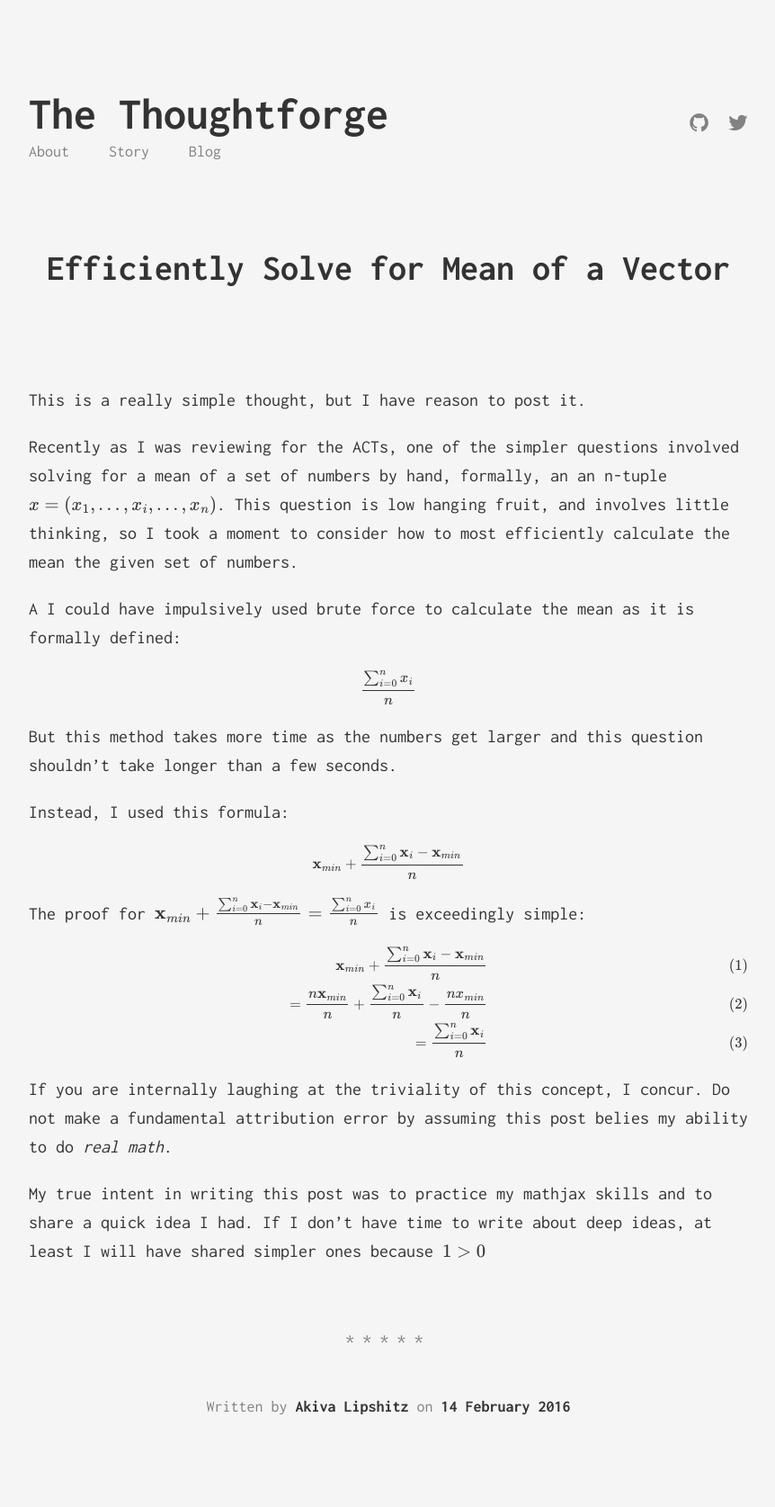
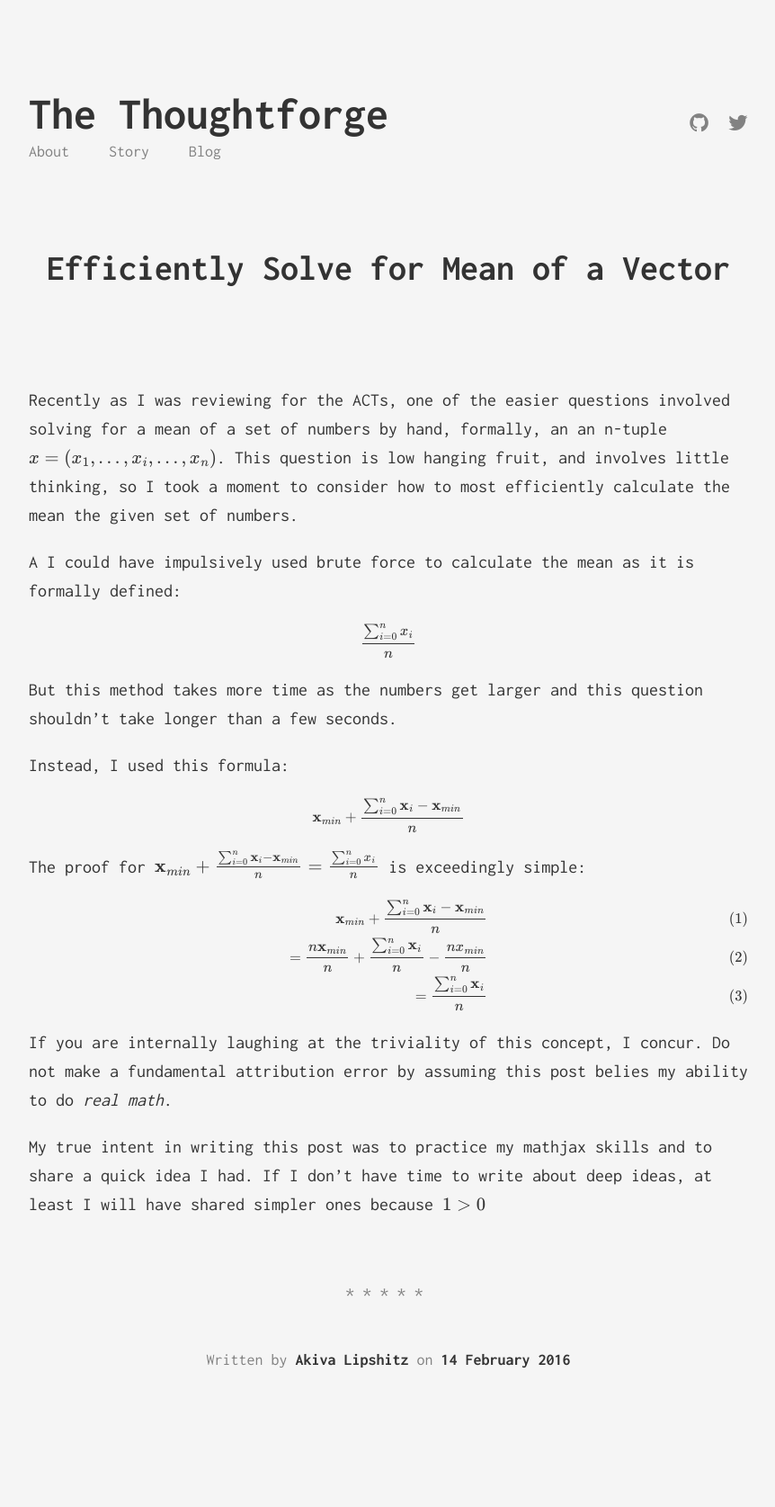
Before and after one commit to aclinnovator/aclinnovator.github.io, a Jekyll site: the page built from _posts/2016-02-14-efficiently-solve-for-mean-of-a-vector.markdown, in a window 1280 px wide. Shown: the whole page at 90% size, without its empty margins (208-1070 px from the left). Built offline with Jekyll 4.4.1, drawn with Linux system fonts in a browser that asks for light colours; Markdown is read by kramdown in place of the engine named in the settings; formulas are drawn with MathJax 3; after the commit the page ends 1623 px from its top, so only the background shows below that.

Commit message:
Update 2016-02-14-efficiently-solve-for-mean-of-a-vector.markdown

```diff
--- a/_posts/2016-02-14-efficiently-solve-for-mean-of-a-vector.markdown
+++ b/_posts/2016-02-14-efficiently-solve-for-mean-of-a-vector.markdown
@@ -4,9 +4,7 @@ title: Efficiently Solve for Mean of a Vector
 date: 2016-02-14T00:00:00-05:00
 ---
 
-This is a really simple thought, but I have reason to post it.
-
-Recently as I was reviewing for the ACTs, one of the simpler questions involved solving for a mean of a set of numbers by hand, formally, an an n-tuple $x=(x_1,...,x_i,...,x_n)$. This question is low hanging fruit, and involves little thinking, so I took a moment to consider how to most efficiently calculate the mean the given set of numbers.
+Recently as I was reviewing for the ACTs, one of the easier questions involved solving for a mean of a set of numbers by hand, formally, an an n-tuple $x=(x_1,...,x_i,...,x_n)$. This question is low hanging fruit, and involves little thinking, so I took a moment to consider how to most efficiently calculate the mean the given set of numbers.
 
 A I could have impulsively used brute force to calculate the mean as it is formally defined:
 
```
